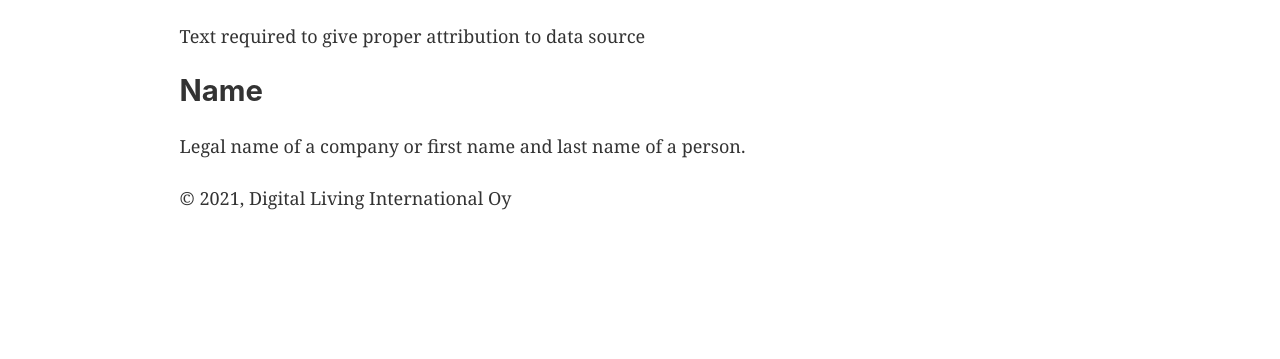
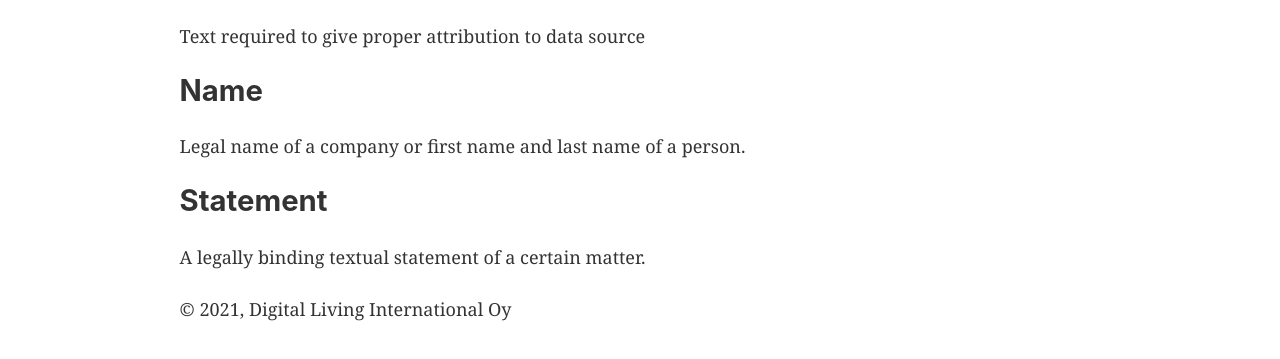
Before and after one commit to ioxiocom/vocabulary, a Gatsby site: page /Legal in a window 1280 px wide. Shown: the part 229-588 px from the top of the page. Built offline with nearby package versions, Linux system fonts and the light colour scheme; Gatsby itself is replaced by a stand-in of ours.

Commit message:
Update Legal.js

```diff
--- a/src/pages/Legal.js
+++ b/src/pages/Legal.js
@@ -14,6 +14,10 @@ const Legal = () => (
       <h2>Name</h2>
     </a>
     <p>Legal name of a company or first name and last name of a person.</p>
+  <a name={"statement"}>
+      <h2>Statement</h2>
+    </a>
+    <p>A legally binding textual statement of a certain matter.</p>
   </Layout>
 )
 
```
